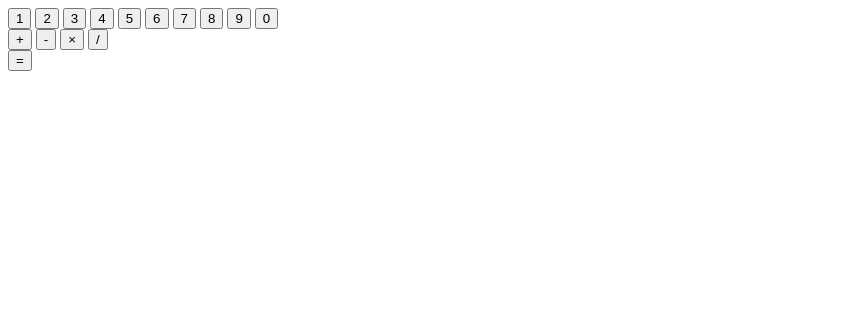
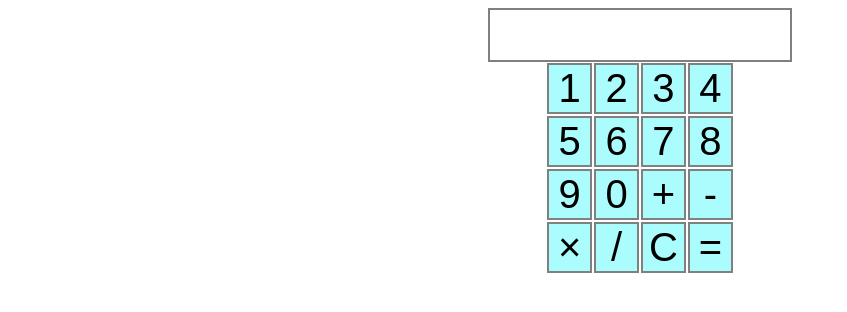
Before and after one commit to n0guera/odin-calculator, a plain HTML site: page index.html in a window 1280 px wide. Shown: the whole page, without its empty margins (0-847 px from the left). Drawn offline with Linux system fonts and the light colour scheme.

Commit message:
Fix elements in index.html and style.css

```diff
--- a/css/style.css
+++ b/css/style.css
@@ -0,0 +1,32 @@
+body {
+    /* margin: 0; */
+    display: flex;
+    justify-content: center;
+    font-family: Cambria, serif;
+}
+
+.calculator {
+    display: flex;
+    flex-direction: column;
+    justify-content: center;
+    align-items: center;
+}
+
+#display {
+    height: 50px;
+    width: 300px;
+    border: 2px grey solid;
+}
+
+.buttons {
+    display: grid;
+    grid-template-columns: repeat(4, 1fr);
+    grid-template-rows: repeat(4, 1fr);
+}
+
+.buttons button {
+    margin: 1px;
+    border: 2px grey solid;
+    font-size: 40px;
+    background-color: rgb(171, 253, 253);
+}
--- a/index.html
+++ b/index.html
@@ -5,29 +5,29 @@
     <meta http-equiv="X-UA-Compatible" content="IE=edge">
     <meta name="viewport" content="width=device-width, initial-scale=1.0">
     <title>Odin Calculator</title>
+    <link rel="stylesheet" href="css/style.css">
 </head>
 <body>
     <div class="calculator">
         <div id="display"></div>
-        <div class="numbers">
-            <button id="1">1</button>
-            <button id="2">2</button>
-            <button id="3">3</button>
-            <button id="4">4</button>
-            <button id="5">5</button>
-            <button id="6">6</button>
-            <button id="7">7</button>
-            <button id="8">8</button>
-            <button id="9">9</button>
-            <button id="0">0</button>
-        </div>
-        <div class="operators">
+        <div class="buttons">
+            <button id="num1">1</button>
+            <button id="num2">2</button>
+            <button id="num3">3</button>
+            <button id="num4">4</button>
+            <button id="num5">5</button>
+            <button id="num6">6</button>
+            <button id="num7">7</button>
+            <button id="num8">8</button>
+            <button id="num9">9</button>
+            <button id="num0">0</button>
             <button id="plus">+</button>
             <button id="minus">-</button>
             <button id="multiply">×</button>
             <button id="divide">/</button>
+            <button id="clear">C</button>
+            <button id="equals">=</button>
         </div>
-        <button id="equals">=</button>
     </div>
 </body>
 </html>
```
